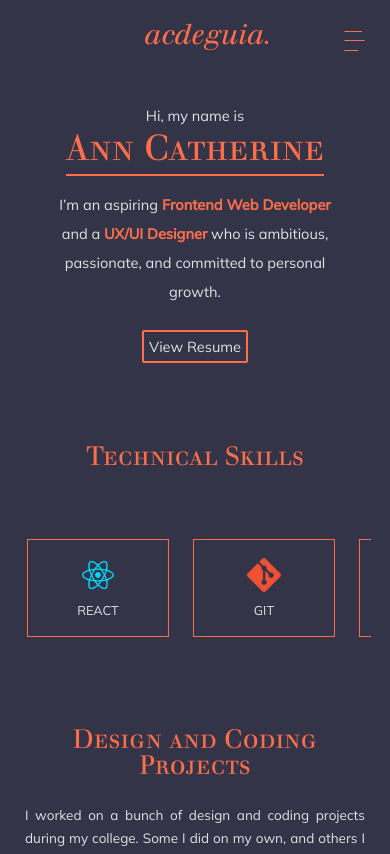
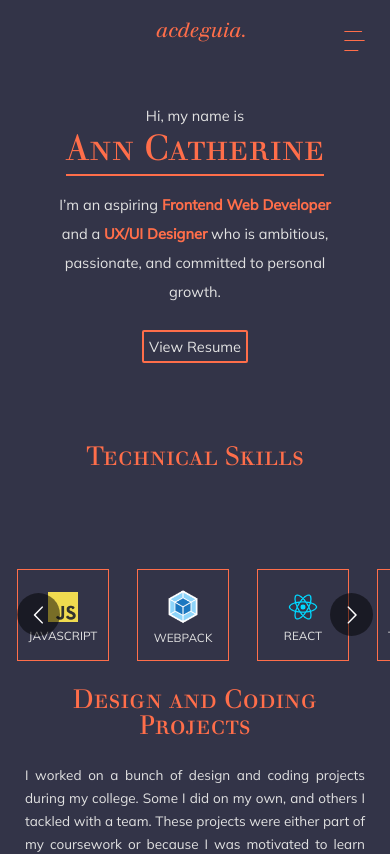
Before and after one commit to acdeguia/acdeguia-portfolio, a React (Create React App) app in the folder portfolio/: page / in a window 390 px wide. Shown: the top 854 px of the page. Built offline with nearby package versions, Linux system fonts and the light colour scheme.

Commit message:
Change skill section animation into carousel

```diff
--- a/portfolio/package.json
+++ b/portfolio/package.json
@@ -9,6 +9,7 @@
     "@testing-library/user-event": "^13.5.0",
     "react": "^18.2.0",
     "react-dom": "^18.2.0",
+    "react-multi-carousel": "^2.8.4",
     "react-router-dom": "^6.14.0",
     "react-scripts": "5.0.1",
     "web-vitals": "^2.1.4"
@@ -16,7 +17,7 @@
   "scripts": {
     "start": "react-scripts start",
     "predeploy": "npm run build",
-  "deploy": "gh-pages -d build",
+    "deploy": "gh-pages -d build",
     "build": "react-scripts build",
     "test": "react-scripts test",
     "eject": "react-scripts eject"
--- a/portfolio/src/components/Skills.js
+++ b/portfolio/src/components/Skills.js
@@ -1,24 +1,47 @@
-import skills from "../data/skills"
+import React from 'react';
+import Carousel from 'react-multi-carousel';
+import 'react-multi-carousel/lib/styles.css';
+import skills from '../data/skills';
+
+const carouselConfig = {
+    responsive: {
+      desktop: {
+        breakpoint: { max: 3000, min: 1024 },
+        items: 4,
+      },
+      tablet: {
+        breakpoint: { max: 1024, min: 464 },
+        items: 5,
+      },
+      mobile: {
+        breakpoint: { max: 464, min: 0 },
+        items: 4,
+      },
+    },
+    containerClass: 'carousel-container',
+    dotListClass: 'custom-dot-list-style',
+    itemClass: 'custom-skill-class',
+    keyBoardControl: true,
+    draggable: true,
+    swipeable: true,
+    infinite: true,
+    autoPlay: true,
+    autoPlaySpeed: 2000,
+  };
 
 function Skills() {
     return(
-        <section className="container skills-section">
-            <h2 className="header_2">Technical Skills</h2>
-            <div className="carousel-container">
-                <div className="skills-container">
-                    {skills.map((skill) =>(
-                        <div className="skill">
-                            <img src={skill.src} alt={skill.name}/>
-                            <p>{skill.name}</p>
-                        </div>
-                    ))}
-                </div>
-                <center>
-                    <br /><br /><br /><br />
-                    {/* <div>pagination conatiner</div> */}
-                </center>
+        <section className="skills-section">
+        <h2 className="header_2">Technical Skills</h2>
+        <Carousel {...carouselConfig}>
+          {skills.map((skill) => (
+            <div className="skill" key={skill.name}>
+              <img src={skill.src} alt={skill.name} />
+              <p>{skill.name}</p>
             </div>
-        </section>
+          ))}
+        </Carousel>
+      </section>
     )
 }
 
--- a/portfolio/src/data/skills.js
+++ b/portfolio/src/data/skills.js
@@ -3,6 +3,7 @@ import css from '../assets/skills/css.png'
 import js from '../assets/skills/js.png'
 import webpack from '../assets/skills/webpack.png'
 import react from '../assets/skills/react.png'
+import ts from '../assets/skills/typescript.png'
 import git from '../assets/skills/git.png'
 import firebase from '../assets/skills/firebase.png'
 import figma from '../assets/skills/figma.png'
@@ -15,11 +16,12 @@ const skills = [
     {id:'3', src: js, name:"JAVASCRIPT"},
     {id:'4', src: webpack, name:"WEBPACK"},
     {id:'5', src: react, name:"REACT"},
-    {id:'6', src: git, name:"GIT"},
-    {id:'7', src: firebase, name:"FIREBASE"},
-    {id:'8', src: figma, name:"FIGMA"},
-    {id:'9', src: adobeXd, name:"ADOBE XD"},
-    {id:'10', src: adobeIllustrator, name:"ILLUSTRATOR"}
+    {id:'6', src: ts, name:"TYPESCRIPT"},
+    {id:'7', src: git, name:"GIT"},
+    {id:'8', src: firebase, name:"FIREBASE"},
+    {id:'9', src: figma, name:"FIGMA"},
+    {id:'10', src: adobeXd, name:"ADOBE XD"},
+    {id:'11', src: adobeIllustrator, name:"ILLUSTRATOR"}
 ]
 
 export default skills
--- a/portfolio/src/index.css
+++ b/portfolio/src/index.css
@@ -244,7 +244,6 @@ a,
 a:visited {
   text-decoration: none !important;
 }
-
 
 .app,
 #root,
@@ -516,6 +515,7 @@ input:checked + .slider:before {
   color: var(--heading-color);
   font-size: 46.88px;
   font-family: "Justus Versalitas";
+  text-align: center;
 }
 
 .bold {
@@ -540,7 +540,6 @@ input:checked + .slider:before {
 .carousel-container {
   max-width: 1054px;
   margin: 0 auto;
-  overflow: hidden;
 }
 
 .skills-section {
@@ -549,12 +548,8 @@ input:checked + .slider:before {
   padding-top: 20px;
 }
 
-.skills-container {
-  margin-top: 70px;
-  gap: 24px;
-  white-space: nowrap;
-  align-items: center;
-  justify-content: center;
+.skills-section h2 {
+  margin-bottom: 100px;
 }
 
 .skill {
@@ -569,30 +564,6 @@ input:checked + .slider:before {
   font: 400 19.2px "Mulish", sans-serif;
   justify-content: center;
   text-align: center;
-}
-
-.skills-container {
-  display: flex;
-  animation: carousel-slide 10s linear infinite;
-}
-
-@keyframes carousel-slide {
-  0% {
-    transform: translateX(0%);
-  }
-
-  50% {
-    transform: translateX(50%);
-  }
-
-  100% {
-    transform: translateX(-100%);
-  }
-}
-
-.skills-container > .skill {
-  flex: 0 0 130px;
-  transition: transform 0.3s ease;
 }
 
 /* Project section styles */
@@ -682,7 +653,7 @@ input:checked + .slider:before {
   transform: scaleX(1);
 }
 
-.projects-section > p{
+.projects-section > p {
   margin-top: 80px;
   text-align: justify;
   font-size: 19.2px;
@@ -812,7 +783,6 @@ input:checked + .slider:before {
   position: relative;
 }
 
-
 .menu-a::before {
   content: "";
   position: absolute;
@@ -831,9 +801,6 @@ input:checked + .slider:before {
   transform-origin: left;
   transform: scaleX(1);
 }
-
-
-
 
 /* responsiveness */
 
@@ -860,11 +827,11 @@ input:checked + .slider:before {
   .logo {
     text-align: center;
     position: absolute;
-    left: 37%;
+    left: 40%;
     top: 20px;
     font-size: 28px;
+    font-size: 20px;
   }
-
 
   .menu.show {
     position: absolute;
@@ -872,7 +839,6 @@ input:checked + .slider:before {
     top: -32px;
     height: 150px;
     width: 110vw;
-
   }
 
   .menu-li {
@@ -880,10 +846,12 @@ input:checked + .slider:before {
   }
 
   li.menu-li.toggle {
-    padding-left: 130px;
+    width: fit-content;
+    margin-left: auto;
   }
 
-  .header-li, .theme-container {
+  .header-li,
+  .theme-container {
     display: none;
   }
 
@@ -895,24 +863,12 @@ input:checked + .slider:before {
     justify-content: center;
   }
 
-.toggleThemeMenu{
-  position: absolute;
-}
-
-.more-a{
-  font-size: 14.567px;
-}
-  .skills-container {
-    margin-top: 70px;
-    gap: 24px;
-    white-space: nowrap;
-    align-items: center;
-    justify-content: center;
+  .more-a {
+    font-size: 14.567px;
   }
 
   .hero-section {
     margin: 50px 0 50px 0 !important;
-
   }
   .hero-section,
   .hero_gap {
@@ -970,7 +926,7 @@ input:checked + .slider:before {
 
   .projects-section {
     padding: 0;
-    margin: 0 ;
+    margin: 0;
     padding: 25px;
   }
 
@@ -1000,6 +956,9 @@ input:checked + .slider:before {
     justify-content: center;
     align-items: center;
   }
+  .custom-skill-class {
+    width: 100px !important;
+  }
 
   .project-container {
     gap: 80px;
@@ -1022,7 +981,8 @@ input:checked + .slider:before {
     padding: 25px;
   }
 
-  .moreInfo-section p, .projects-section p {
+  .moreInfo-section p,
+  .projects-section p {
     font-size: 13.5px;
     line-height: 23px;
     margin: 25px 0;
@@ -1046,8 +1006,7 @@ input:checked + .slider:before {
   }
 
   .hamburger-nemu-container {
- margin-right: 25px;
-
+    margin-right: 25px;
   }
 
   .hero-main p {
@@ -1071,25 +1030,53 @@ input:checked + .slider:before {
     height: auto;
   }
 
-  .skill img {
-    width: 33.2px;
-    height: auto;
+
+  .carousel-container {
+    max-width: 500px;
+    margin: 0 auto;
+  }
+
+  .custom-skill-class {
+    width: 120px !important;
+  }
+
+
+  .skills-section {
+    justify-content: center;
+    align-items: center;
+    padding-top: 20px;
+  }
+
+  .skills-section h2 {
+    margin-bottom: 100px;
   }
 
   .skill {
-    height: 86.31px;
-    width: auto;
+    padding: 5px 5px;
+    gap: 1px !important;
+    width: 80px;
+    height: 80px;
+  }
+
+
+  .skill img {
+    max-width: 30.2px;
+    height: auto;
+    padding: 5px;
   }
 
   .skill p {
-    font-size: 12.747px;
+    font-size: 11.747px;
   }
 }
-
 
 @media only screen and (min-width: 992px) {
   .hamburger-nemu-container {
     display: none;
+  }
+
+  .custom-skill-class {
+    width: 200px !important;
   }
 }
 
@@ -1125,13 +1112,15 @@ input:checked + .slider:before {
     position: absolute;
     left: 40%;
     top: 35px;
-    font: 20px;
+    font: 18px;
   }
 
   .header-li {
     display: none;
   }
-
+  li.menu-li.toggle {
+    width: fit-content;
+  }
   .menu.show {
     position: absolute;
     right: -53px;
@@ -1144,13 +1133,10 @@ input:checked + .slider:before {
     width: fit-content;
   }
 
-  li.menu-li.toggle {
-    padding-right: 100px;
-  }
-  .header-li, .theme-container {
+  .header-li,
+  .theme-container {
     display: none;
   }
-
 
   .carousel-container {
     max-width: 90%;
@@ -1210,6 +1196,7 @@ input:checked + .slider:before {
   }
   .header_2 {
     font-size: 32px;
+    margin-bottom: 50px !important;
   }
 
   .vertical {
@@ -1306,6 +1293,12 @@ input:checked + .slider:before {
     font-size: 19.2px !important;
   }
 
+
+.projects-section p {
+  margin-top: 0;
+  margin-bottom: 30px;
+}
+
   .hamburger-nemu-container {
     position: absolute;
     right: 32px;
@@ -1339,9 +1332,25 @@ input:checked + .slider:before {
     height: auto;
   }
 
+  .carousel-container {
+    max-width: 650px;
+    margin: 0 auto;
+  }
+
+  .custom-skill-class {
+    width: 170px !important;
+  }
+
+
+  .skills-section {
+    justify-content: center;
+    align-items: center;
+    padding-top: 20px;
+    margin-bottom: 100px;
+  }
+
   .skill {
-    height: 130px;
-    width: auto;
+    padding: 5px 5px;
   }
 
   .skill p {
@@ -1362,7 +1371,6 @@ input:checked + .slider:before {
 }
 
 .hamburger {
-
   transition: transform 0.3s ease-in-out;
 }
 
@@ -1382,7 +1390,6 @@ input:checked + .slider:before {
   visibility: visible;
 }
 
-.construction{
+.construction {
   height: 250px;
-
 }
```
Also changed, not shown: portfolio/src/assets/skills/typescript.png (added), 1 other file (tests, documents, lock files or other folders).
